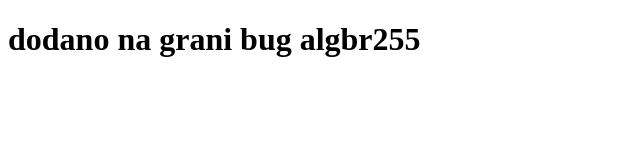
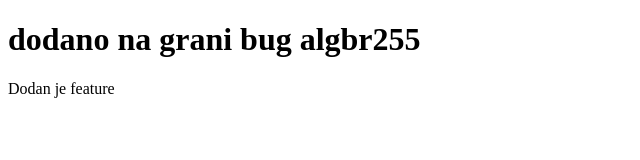
Before and after one commit to mariosmajla/testms2, a plain HTML site: page mapa_za_test/index.html in a window 1280 px wide. Shown: the whole page, without its empty margins (0-640 px from the left). Drawn offline with Linux system fonts and the light colour scheme.

Commit message:
Dodan je feature

```diff
--- a/mapa_za_test/index.html
+++ b/mapa_za_test/index.html
@@ -8,5 +8,6 @@
   </head>
   <body>
     <h1>dodano na grani bug algbr255</h1>
+    <p>Dodan je feature</p>
   </body>
 </html>
```
